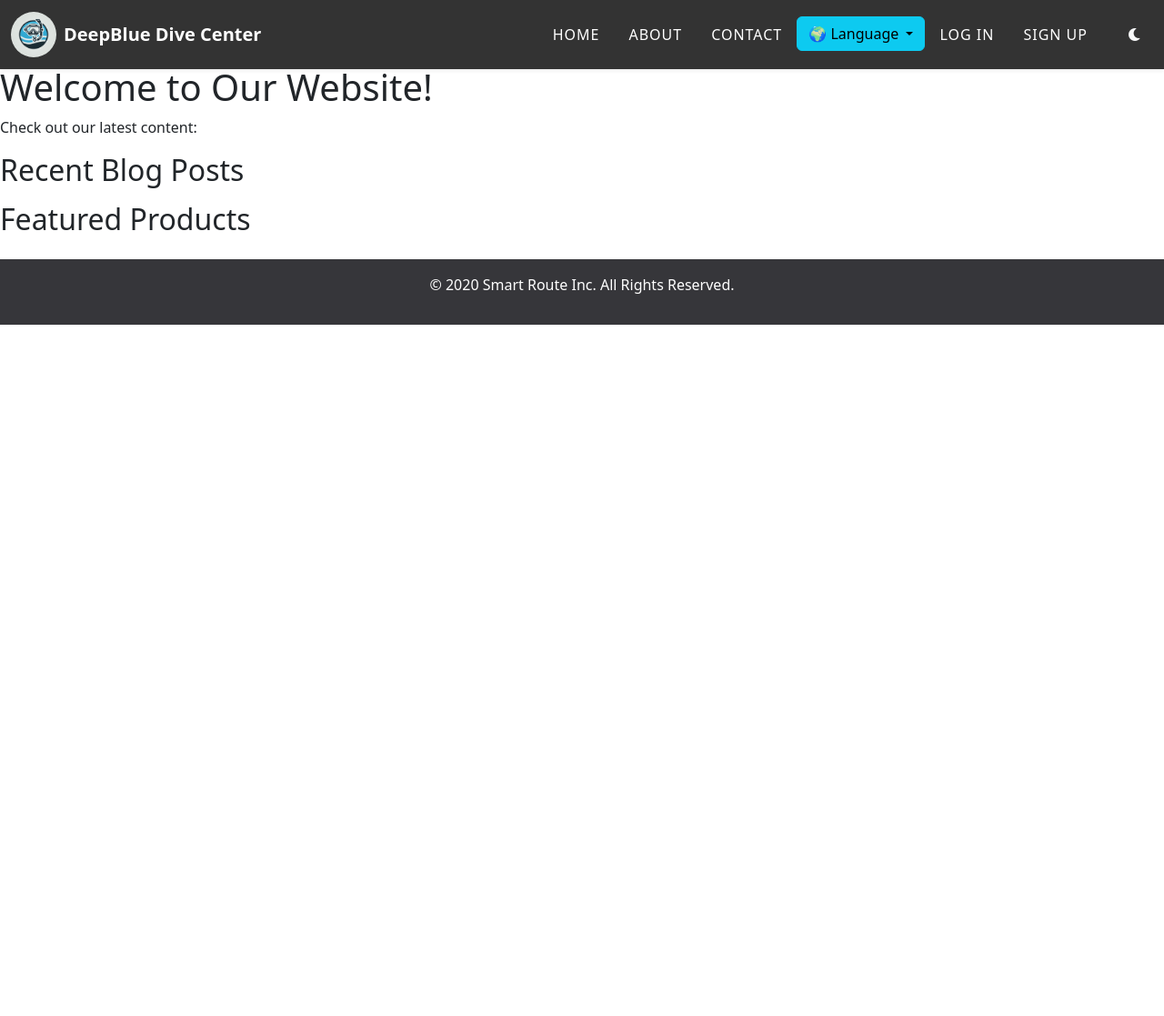
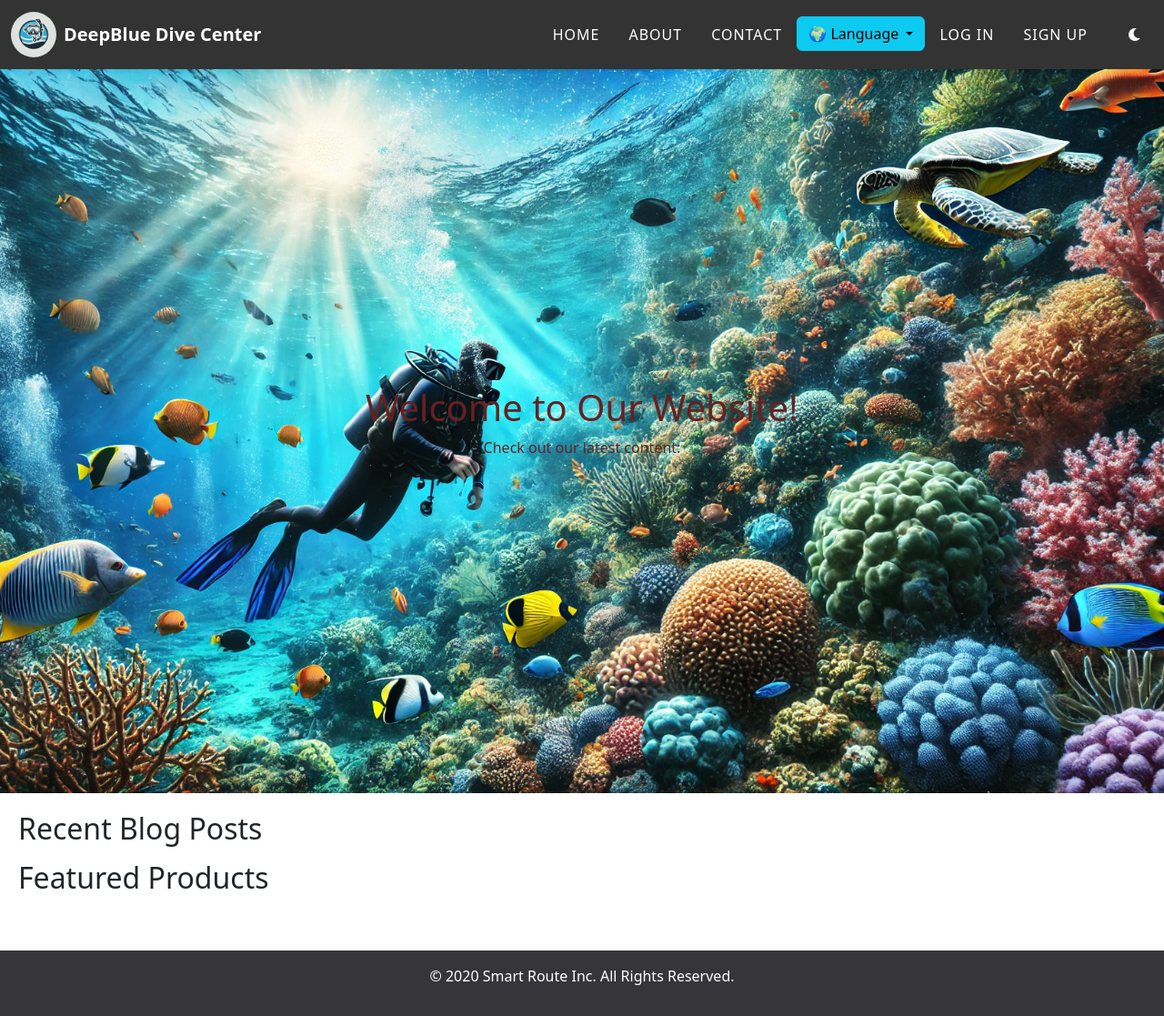
Before and after one commit to zura-papiashvili/scuba_project, a Django app: page / in a window 1280 px wide. Shown: the whole page at 91% size. Before the commit the page ends 357 px from the top, so only its background shows below. Run offline with Django 5.2, Linux system fonts and the light colour scheme.

Commit message:
feat: parallax cover

```diff
--- /dev/null
+++ b/landing/static/landing/css/landing.css
@@ -0,0 +1,25 @@
+/* landing/static/landing/css/landing.css */
+
+/* Parallax Section */
+.parallax {
+    position: relative;
+    background-image: url('/static/landing/images/cover.webp');
+    height: 100vh;
+    /* Full viewport height */
+    background-size: cover;
+    background-position: center;
+    color: rgb(103, 32, 32);
+    display: flex;
+    justify-content: center;
+    align-items: center;
+}
+
+.parallax .content {
+    text-align: center;
+    z-index: 1;
+    /* Ensure content is above the parallax background */
+}
+
+section {
+    padding: 20px;
+}
--- a/landing/templates/landing/landing_page.html
+++ b/landing/templates/landing/landing_page.html
@@ -1,17 +1,34 @@
-<!-- landing/templates/landing/landing_page.html -->
 {% extends "base.html" %}
 {% load static %}
 {% load i18n %}
 
-
 {% block title %}Welcome to Our Website{% endblock %}
 
+{% block content %}
+    <link rel="stylesheet" href="{% static 'landing/css/landing.css' %}">
 
-{% block content %}
+
+<script>
+    // Add parallax effect on scroll
+    window.addEventListener('scroll', function() {
+        const parallax = document.querySelector('.parallax');
+        const scrollPosition = window.scrollY;  // Get the scroll position
+
+        // Adjust the background position based on scroll position
+        parallax.style.backgroundPosition = 'center ' + (scrollPosition * 0.5) + 'px';  // 0.5 is the speed factor
+    });
+</script>
+
+    <!-- Parallax Section -->
+    <section class="parallax">
+        <div class="content">
+            <h1>Welcome to Our Website!</h1>
+            <p>Check out our latest content:</p>
+        </div>
+    </section>
+
+    <!-- Content Sections Below -->
     <section>
-        <h1>Welcome to Our Website!</h1>
-        <p>Check out our latest content:</p>
-
         <h2>Recent Blog Posts</h2>
         <ul>
             {% for post in recent_blog_posts %}
--- a/scuba_project/settings.py
+++ b/scuba_project/settings.py
@@ -167,6 +167,8 @@ if ENVIRONMENT == "DEVELOPMENT":
     STATIC_URL = "/static/"
     STATICFILES_DIRS = [
         BASE_DIR / "static",
+        BASE_DIR / "landing/static",
+        BASE_DIR / "users/static",
     ]
     STATIC_ROOT = BASE_DIR / "staticfiles"
 
```
Also changed, not shown: landing/static/landing/images/cover.webp (added), users/static/users/css/login.css (added).
